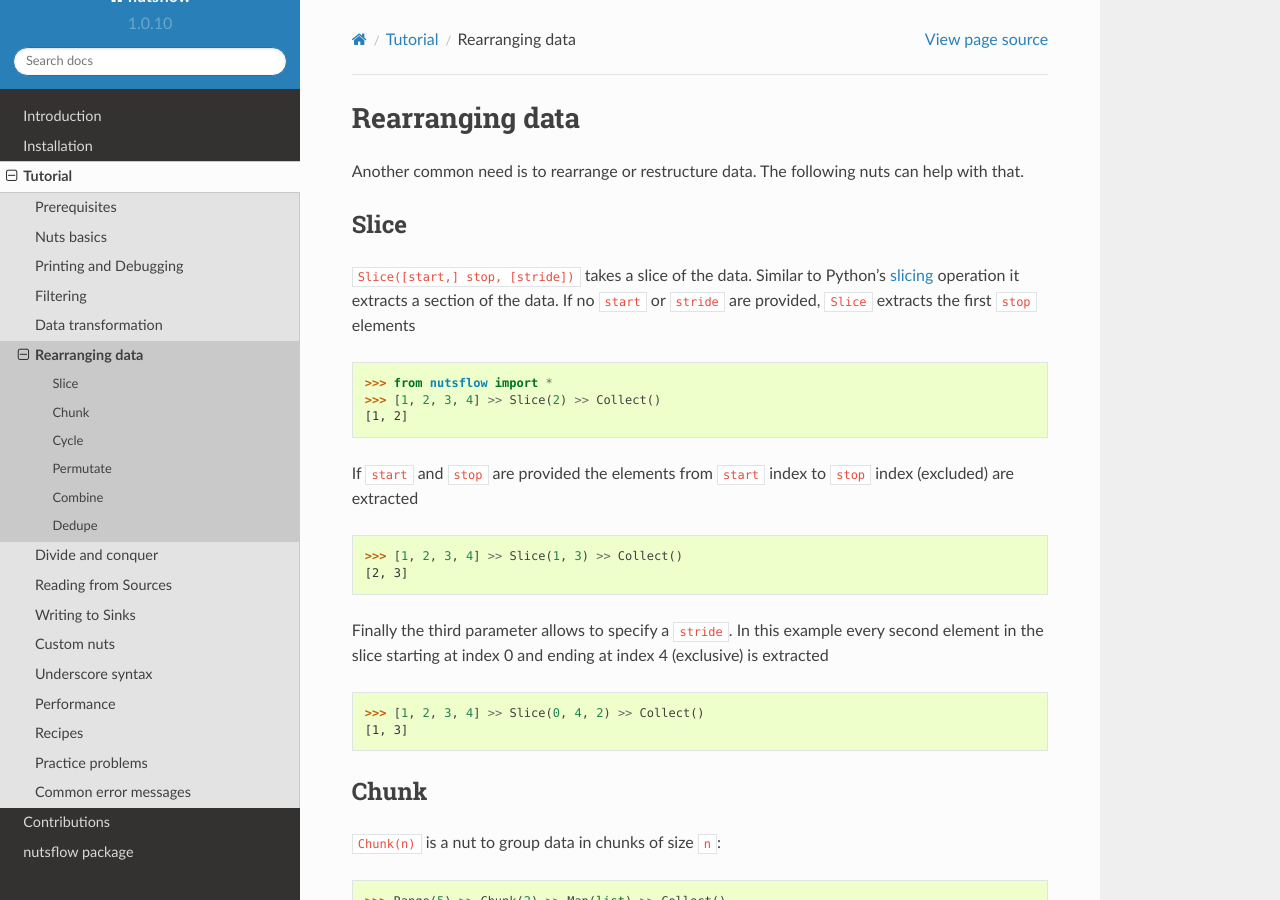
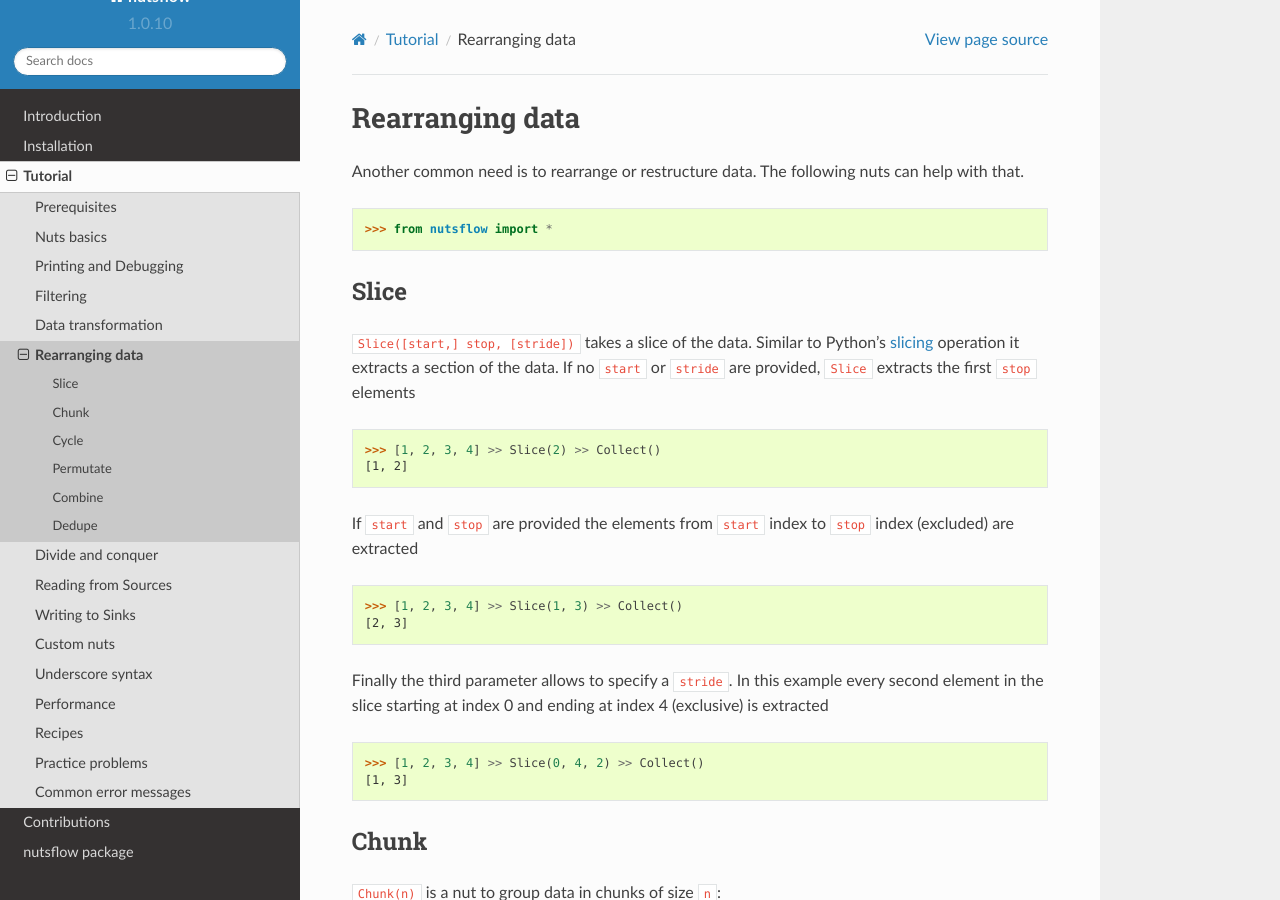
Before and after one commit to maet3608/nuts-flow, a Sphinx documentation site: the page built from sphinx/source/tutorial/rearranging.rst, in a window 1280 px wide and 900 px high. Built offline with Sphinx 7.4.7 and the Read the Docs theme 2.0.0, drawn with Linux system fonts in a browser that asks for light colours; formulas are drawn with MathJax 3; some of the changed lines change nothing that is shown.

Commit message:
doctest reformatted and whitespace not ignored

```diff
--- a/sphinx/source/tutorial/rearranging.rst
+++ b/sphinx/source/tutorial/rearranging.rst
@@ -5,6 +5,8 @@ Rearranging data
 
 Another common need is to rearrange or restructure data. The following nuts
 can help with that.
+
+>>> from nutsflow import *
 
 
 Slice
@@ -15,7 +17,6 @@ Slice
 operation it extracts a section of the data. If no ``start`` or ``stride``
 are provided, ``Slice`` extracts the first ``stop`` elements
 
->>> from nutsflow import *
 >>> [1, 2, 3, 4] >> Slice(2) >> Collect()
 [1, 2]
 
```
Also changed, not shown: 1 other file.
